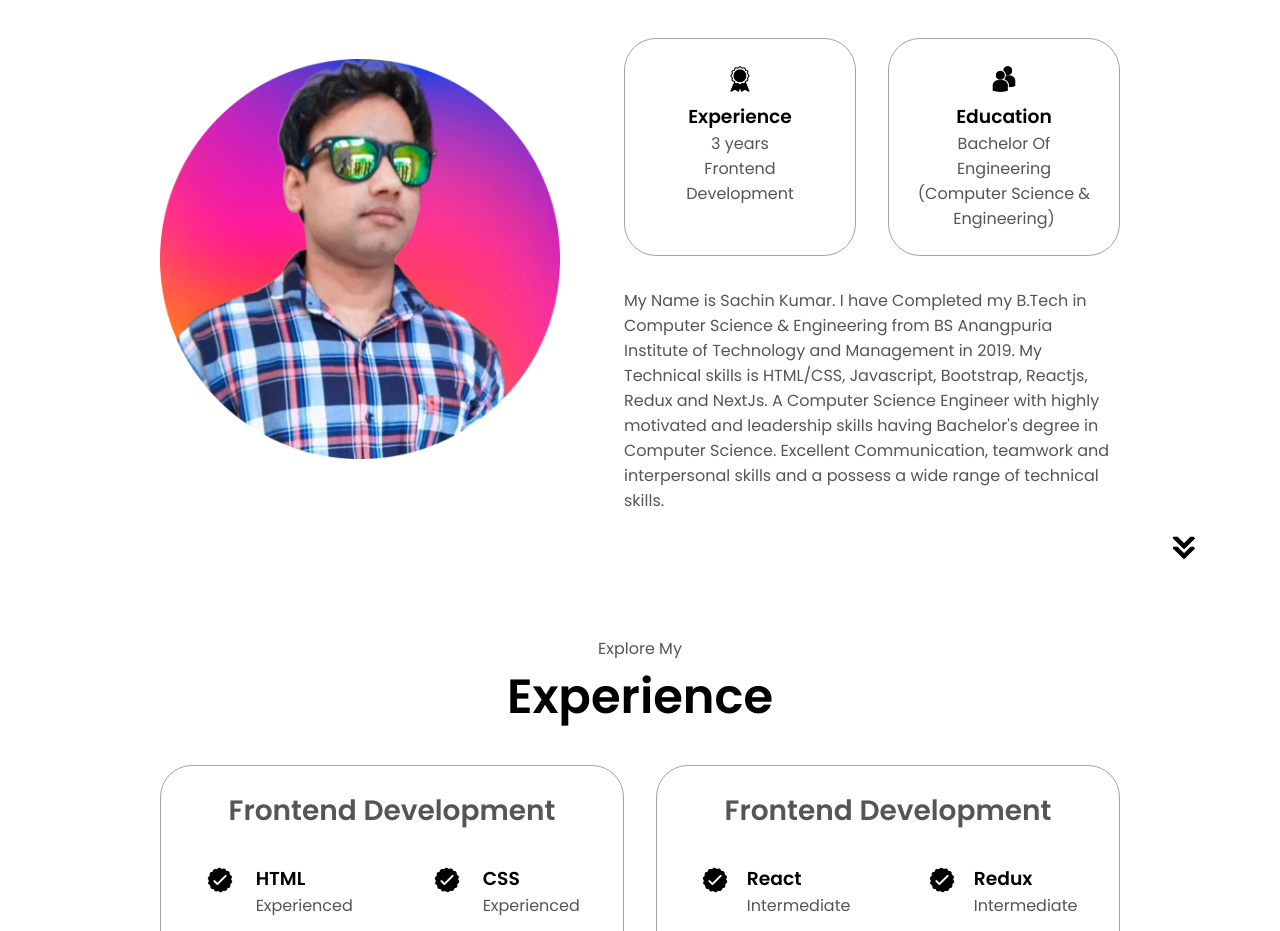
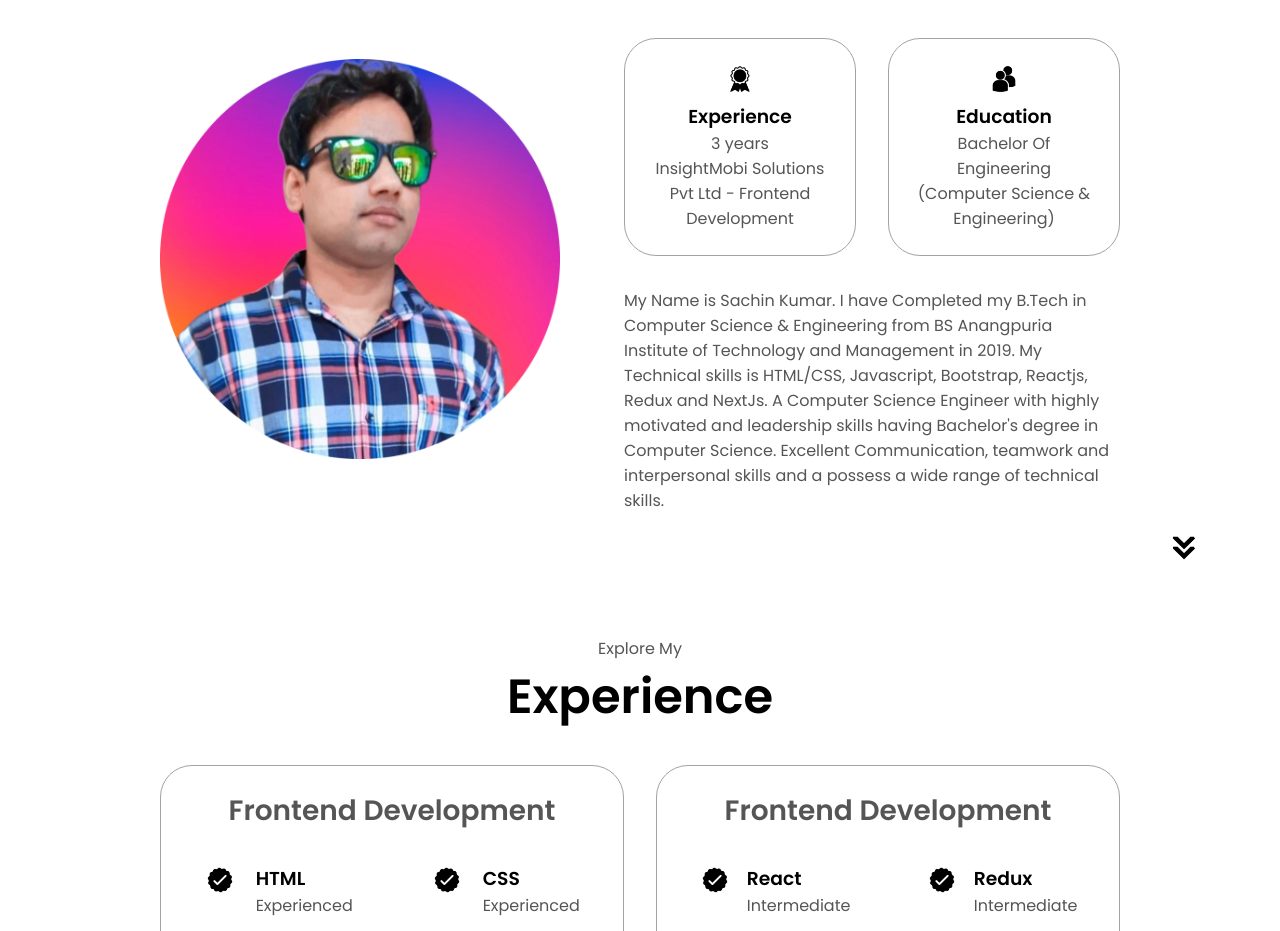
Before and after one commit to 05sachinkumar/Sachin-Kumar_Portfolio, a plain HTML site: page index.html in a window 1280 px wide. Shown: the part 1060-1991 px from the top of the page. Drawn offline with Linux system fonts and the light colour scheme.

Commit message:
add files

```diff
--- a/index.html
+++ b/index.html
@@ -91,7 +91,7 @@
                 class="icon"
               />
               <h3>Experience</h3>
-              <p>3 years <br />Frontend Development</p>
+              <p>3 years <br />InsightMobi Solutions Pvt Ltd - Frontend Development</p>
             </div>
             <div class="details-container">
               <img
```
